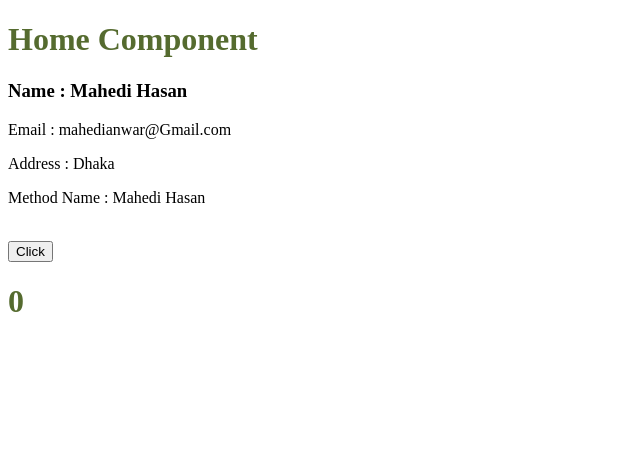
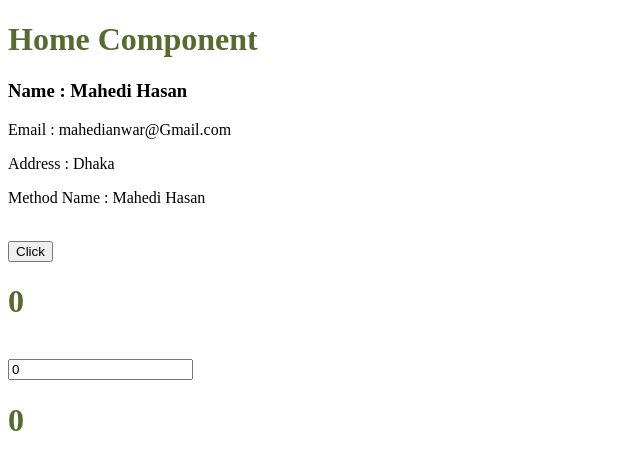
Before and after one commit to AnwarHossainSR/Vue-Js-Learn, a Vue app: page / in a window 1280 px wide. Shown: the top 470 px of the page, without its empty margins (0-640 px from the left). Built offline with nearby package versions, Linux system fonts and the light colour scheme.

Commit message:
To way binding (model)

```diff
--- a/src/components/Home.vue
+++ b/src/components/Home.vue
@@ -6,7 +6,9 @@
         <p>Address : {{ address }}</p>
         <p>Method Name : {{ getname() }}</p><br>
         <button v-on:click="increment()">Click</button>
-        <h1>{{ count }}</h1>
+        <h1>{{ count }}</h1><br>
+        <input type="text" v-model="count">
+        <h1>{{ count }}</h1><br>
     </div>
 </template>
 
```
